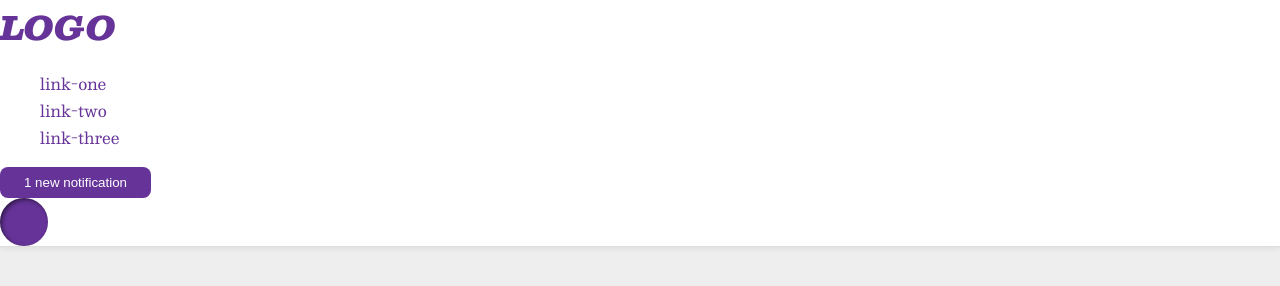
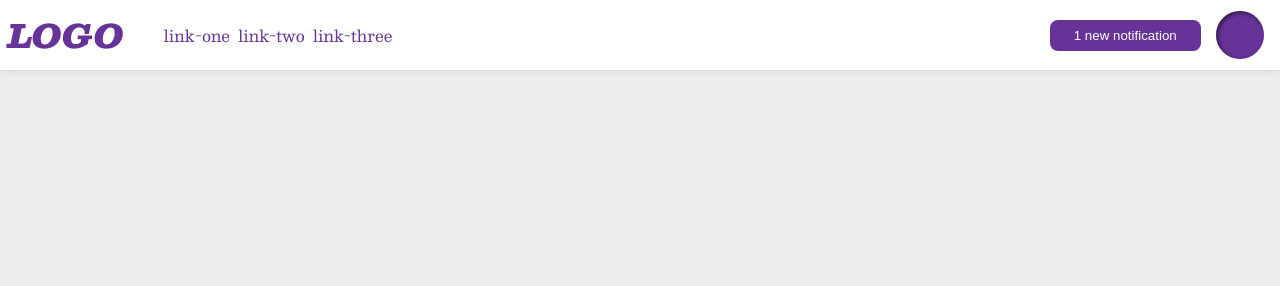
Before and after one commit to XianScripts/CSS-Flex-Excerice-3, a plain HTML site: page index.html in a window 1280 px wide. Drawn offline with nearby package versions, Linux system fonts and the light colour scheme.

Commit message:
Finalized my own solution, one error

```diff
--- a/index.html
+++ b/index.html
@@ -9,6 +9,7 @@
   </head>
   <body>
     <div class="header">
+      <div class="left">
         <div class="logo">
          LOGO
         </div>
@@ -17,10 +18,13 @@
           <li><a href="google.com">link-two</a></li>
           <li><a href="google.com">link-three</a></li>
         </ul>
+      </div>
+    <div class="right">
       <button class="notifications">
         1 new notification
       </button>
       <div class="profile-image"></div>
     </div>
+
   </body>
 </html>
--- a/style.css
+++ b/style.css
@@ -12,6 +12,11 @@ body {
   background: white;
   border-bottom: 1px solid #ddd;
   box-shadow: 0 0 8px rgba(0,0,0,.1);
+  display: flex;
+  align-items: center;
+  padding: 8px;
+  justify-content: space-between;
+
 }
 
 .profile-image {
@@ -20,6 +25,9 @@ body {
   border-radius: 50%;
   width: 48px;
   height: 48px;
+  display: flex;
+  margin: 0%;
+  padding: 0;
 }
 
 .logo {
@@ -27,6 +35,7 @@ body {
   font-size: 32px;
   font-weight: 900;
   font-style: italic;
+
 }
 
 button {
@@ -35,6 +44,19 @@ button {
   background: rebeccapurple;
   color: white;
   padding: 8px 24px;
+
+}
+
+.left {
+  display: flex;
+  align-items: center;
+}
+
+.right {
+  display: flex;
+  align-items: center;
+  width: 230px;
+  justify-content: space-around;
 }
 
 a {
@@ -45,4 +67,7 @@ a {
 
 ul {
   list-style-type: none;
+  display: flex;
+  gap: 8px;
+  margin: 0%;
 }
```
Lines whose indentation alone changed are shown as unchanged.
